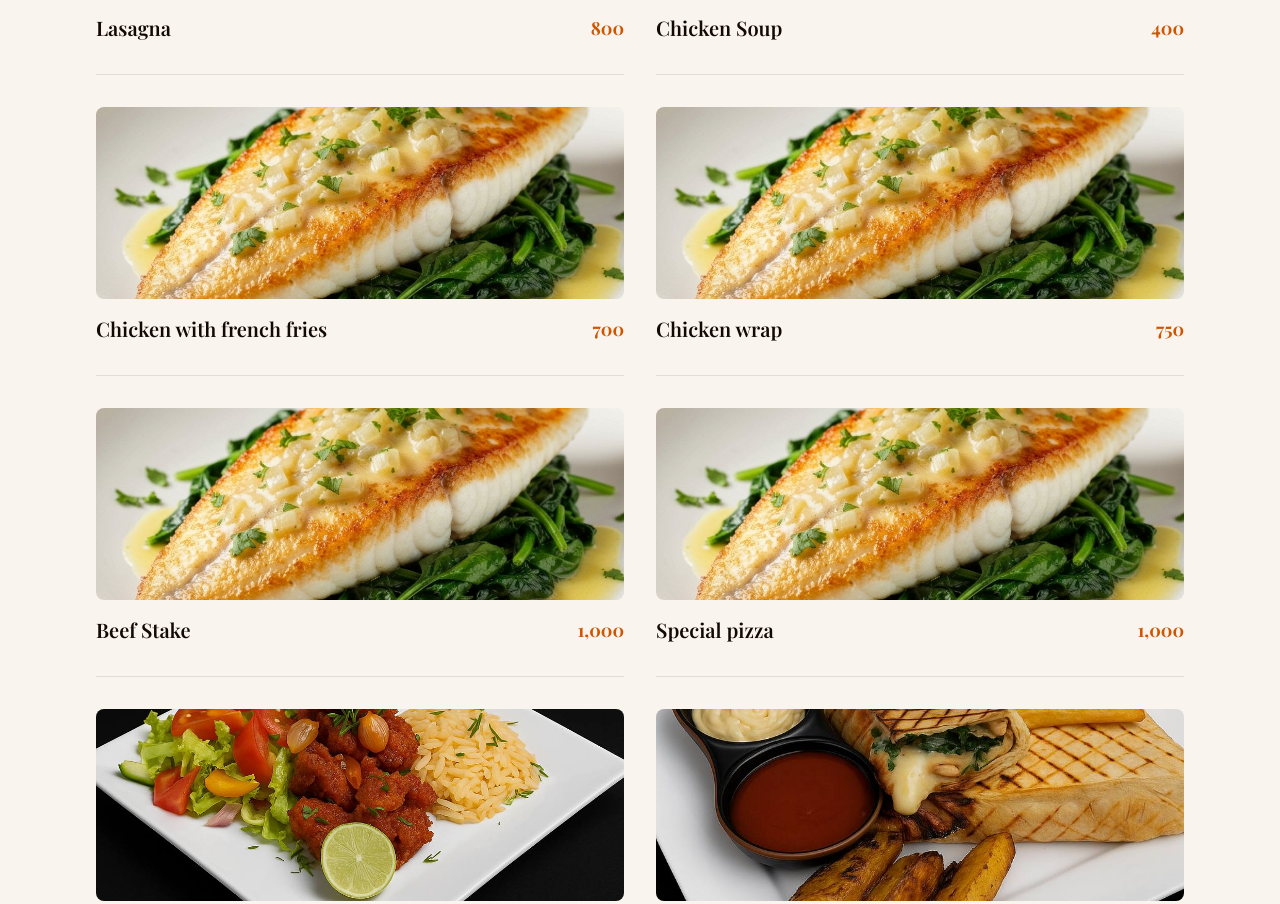
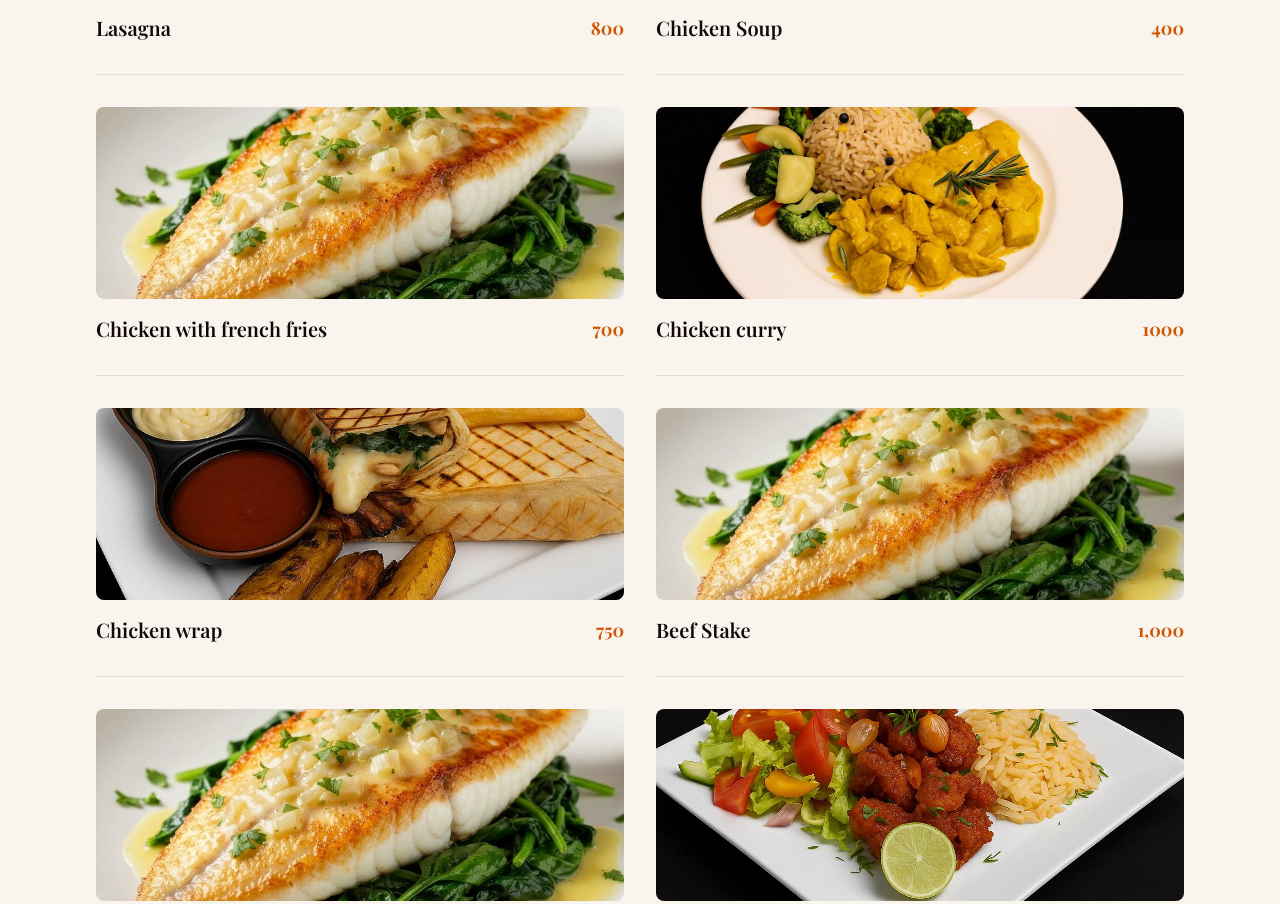
Before and after one commit to dracoIM/dusk-menu, a Next.js app: page / in a window 1280 px wide. Shown: the part 3393-4297 px from the top of the page. Built offline with nearby package versions, Linux system fonts and the light colour scheme; a web font is replaced by a local one.

Commit message:
image update

```diff
--- a/components/menu-section.tsx
+++ b/components/menu-section.tsx
@@ -100,10 +100,16 @@ const menuData = {
           image: "/dover-sole-meuniere-fish.jpg",
         },
         {
+          name: "Chicken curry",
+          // description: "Delicate Dover sole with brown butter and lemon",
+          price: "1000",
+          image: "/chicken-curry.jpg",
+        },
+        {
           name: "Chicken wrap",
           // description: "Delicate Dover sole with brown butter and lemon",
           price: "750",
-          image: "/dover-sole-meuniere-fish.jpg",
+          image: "/chicken-wrap.jpg",
         },
         {
           name: "Beef Stake",
```
Also changed, not shown: public/chicken-curry.jpg (added).
